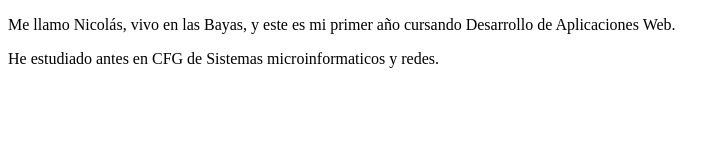
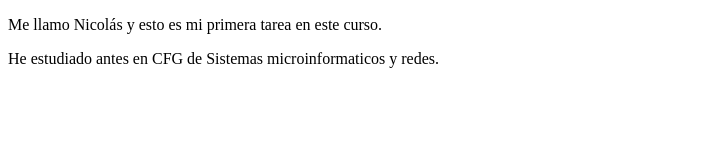
Before and after one commit to NicolasAaron1998/tarea-1.1, a plain HTML site: page index.html in a window 1280 px wide. Shown: the whole page, without its empty margins (0-726 px from the left). Drawn offline with Linux system fonts and the light colour scheme.

Commit message:
Update introductory paragraph in index.html

```diff
--- a/index.html
+++ b/index.html
@@ -6,7 +6,7 @@
     <title>Document</title>
 </head>
 <body>
-    <p>Me llamo Nicolás, vivo en las Bayas, y este es mi primer año cursando Desarrollo de Aplicaciones Web.</p>
+    <p>Me llamo Nicolás y esto es mi primera tarea en este curso.</p>
     <p>He estudiado antes en CFG de Sistemas microinformaticos y redes.</p>
 </body>
 </html>
```
